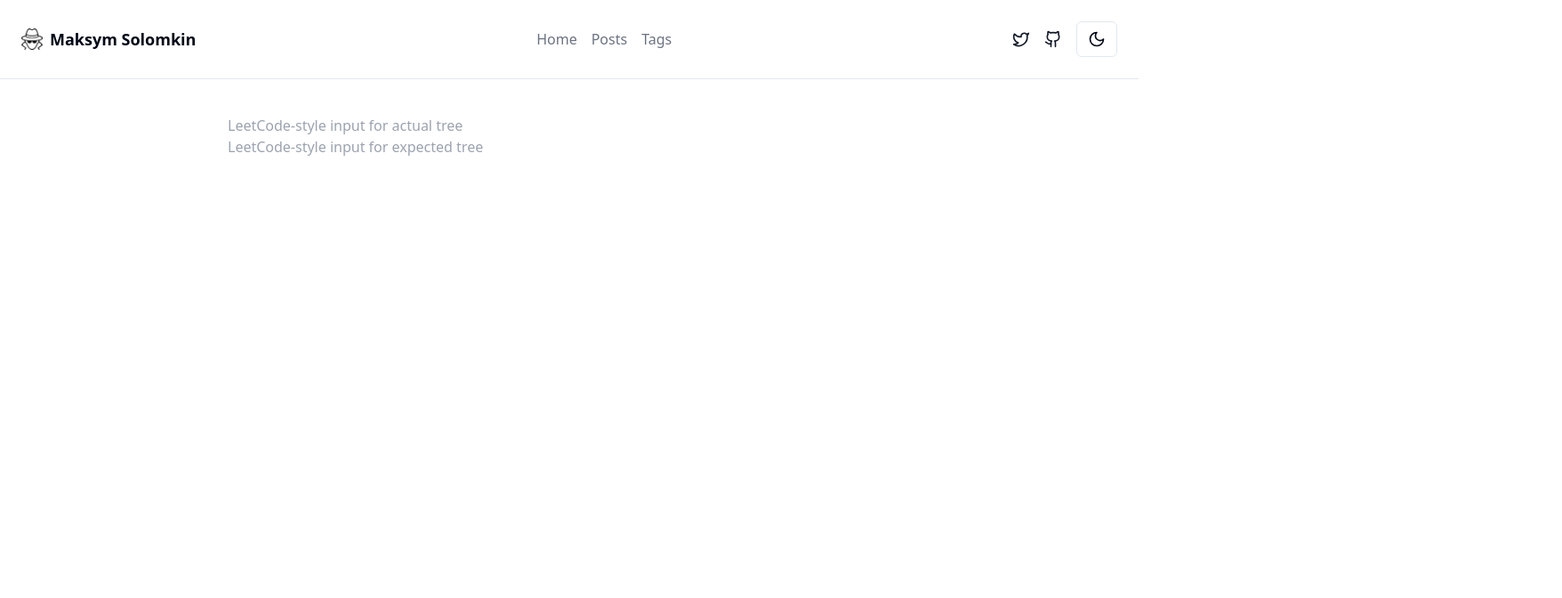
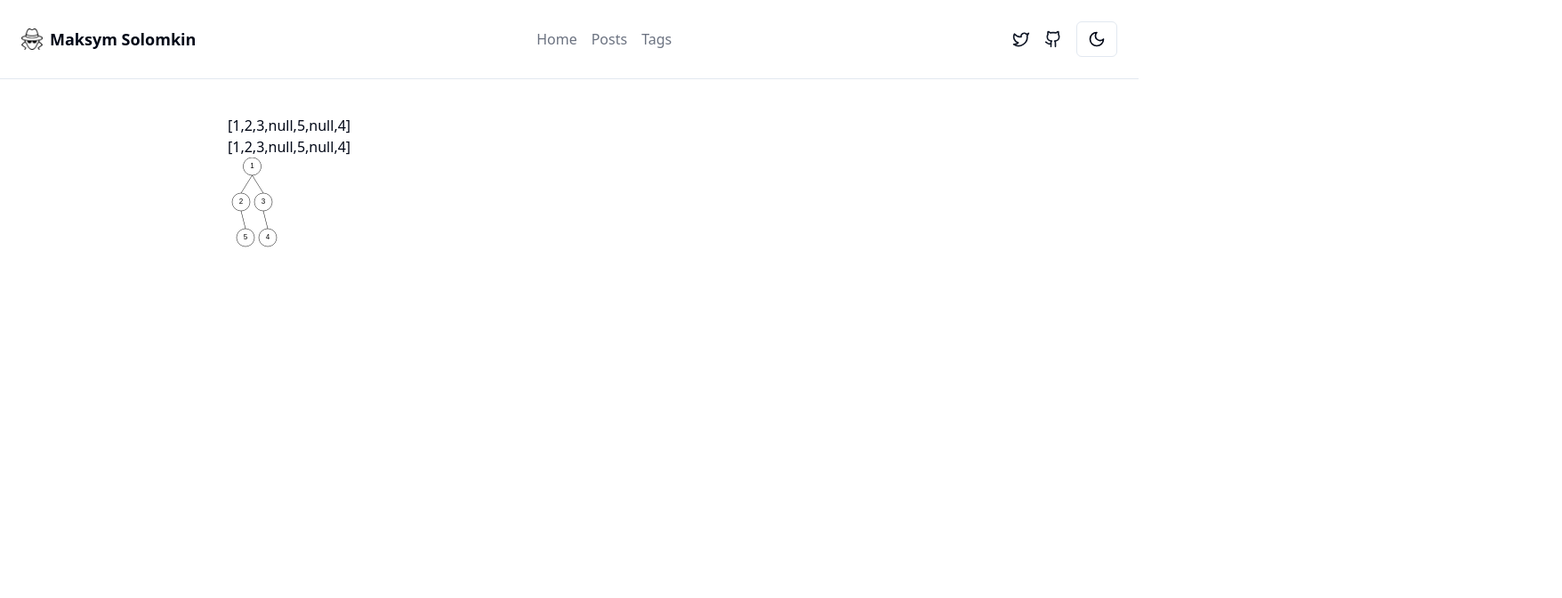
Before and after one commit to solomkinmv/site, a Next.js app in the folder next-personal-site/: page /leetcode-tree-visualizer in a window 1280 px wide. Shown: the top 672 px of the page at 89% size, 1756 px wide, since content can reach past the window. Built offline with nearby package versions, Linux system fonts and the light colour scheme.

Commit message:
Set initial input for visualizer

```diff
--- a/next-personal-site/src/app/leetcode-tree-visualizer/page.tsx
+++ b/next-personal-site/src/app/leetcode-tree-visualizer/page.tsx
@@ -4,8 +4,8 @@ import {useEffect, useRef, useState} from "react";
 import {Tree, Visualizer} from "@/app/leetcode-tree-visualizer/tree";
 
 export default function Page() {
-    const [inputActual, setInputActual] = useState("");
-    const [inputExpected, setInputExpected] = useState("");
+    const [inputActual, setInputActual] = useState("[1,2,3,null,5,null,4]");
+    const [inputExpected, setInputExpected] = useState("[1,2,3,null,5,null,4]");
     const canvas = useRef<HTMLCanvasElement | null>(null);
 
     function displayTree(inputChunksActual: string[] | undefined,
@@ -36,8 +36,18 @@ export default function Page() {
 
     return (
         <>
-            <input id="input-actual" placeholder="LeetCode-style input for actual tree" style={{width: 1000}} onChange={(e) => setInputActual(e.target.value)}/>
-            <input id="input-expected" placeholder="LeetCode-style input for expected tree" style={{width: 1000}} onChange={(e) => setInputExpected(e.target.value)}/>
+            <input id="input-actual"
+                   placeholder="LeetCode-style input for actual tree"
+                   style={{width: 1000}}
+                   onChange={(e) => setInputActual(e.target.value)}
+                   value={inputActual}
+            />
+            <input id="input-expected"
+                   placeholder="LeetCode-style input for expected tree"
+                   style={{width: 1000}}
+                   onChange={(e) => setInputExpected(e.target.value)}
+                   value={inputExpected}
+            />
             <canvas id="canvas" ref={canvas}></canvas>
         </>
     );
```
